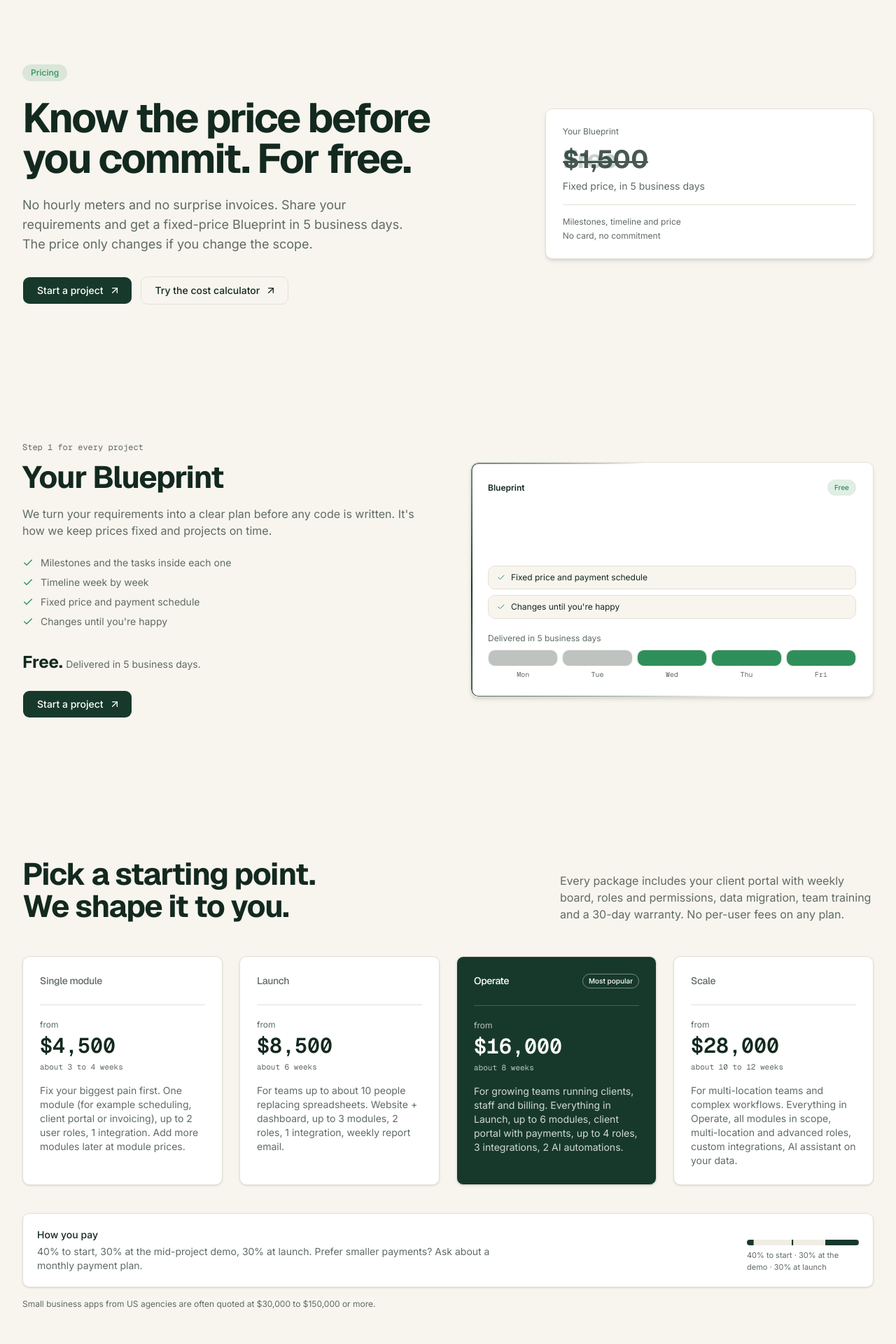
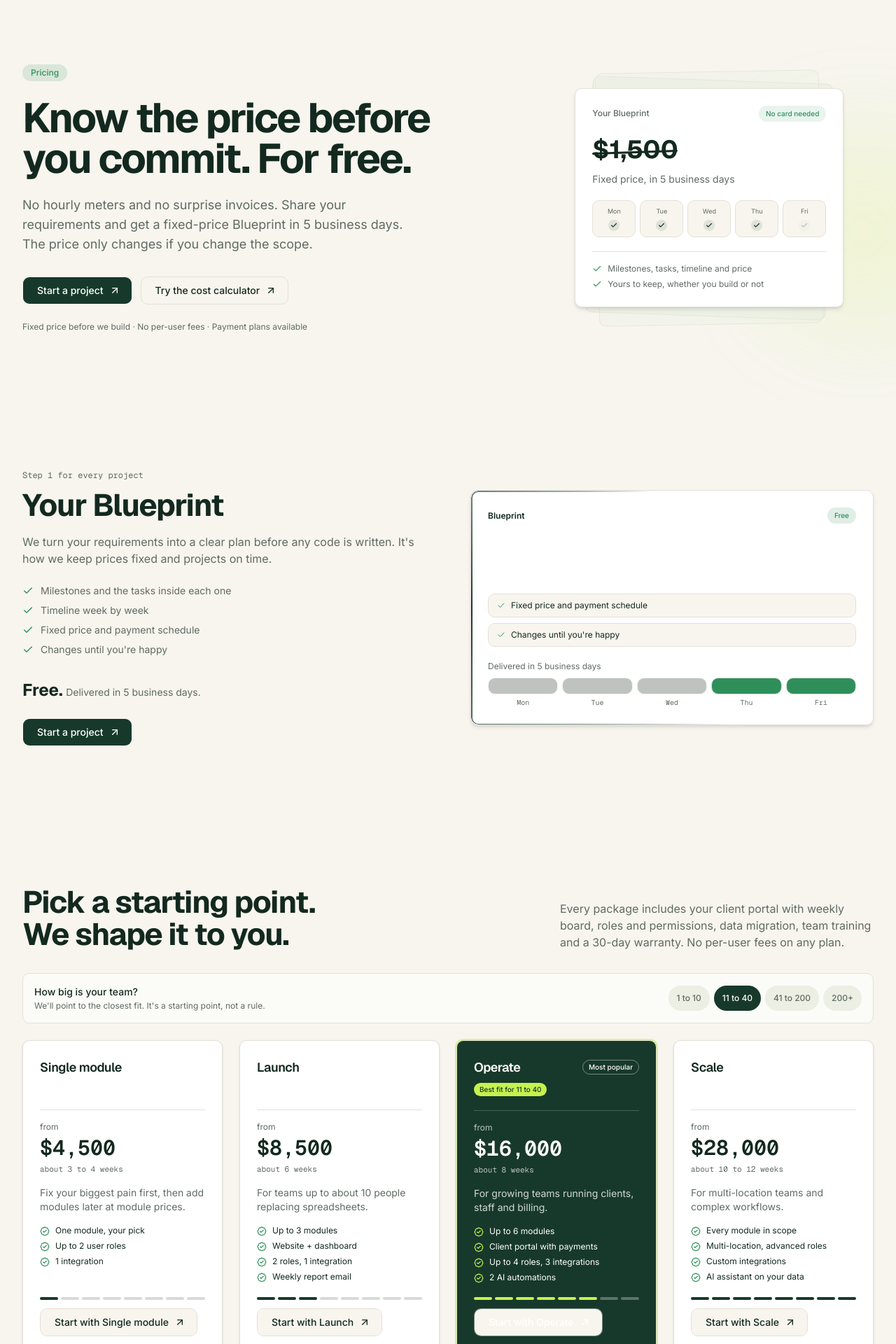
Before and after one commit to skalaminbd/elevosia, a Next.js app: page /pricing in a window 1280 px wide. Shown: the part 80-2000 px from the top of the page at 70% size. Built offline with nearby package versions, Linux system fonts and the light colour scheme.

Commit message:
Upgrade the pricing page
Layered Blueprint ticket with a live 5-day fill, a team-size selector that
recommends a package, feature lists and module meters per plan, an
in-every-package strip, care-plan hours meters and instant prices.

Co-Authored-By: Claude Sonnet 5.5 <noreply@anthropic.com>

```diff
--- a/components/pricing/ExtrasSection.tsx
+++ b/components/pricing/ExtrasSection.tsx
@@ -1,16 +1,19 @@
 "use client";
 
 import Link from "next/link";
-import { ArrowUpRight } from "lucide-react";
+import { ArrowUpRight, Layers, Plug, SearchCheck, Sparkles } from "lucide-react";
 import { addOns, websiteBand } from "@/content/pricing-page";
 import { Section } from "@/components/shared/Section";
-import { NumberTicker } from "@/components/ui/number-ticker";
-import { useReducedMotion } from "@/hooks/use-reduced-motion";
+
+const ICONS = {
+  "Extra module": Layers,
+  "AI automation": Sparkles,
+  Integration: Plug,
+  "AI audit": SearchCheck,
+} as Record<string, typeof Layers>;
 
 /** Add-ons and the small "need a website first" band. */
 export function ExtrasSection() {
-  const reduceMotion = useReducedMotion();
-
   return (
     <Section id="add-ons" className="scroll-mt-24">
       <div className="flex flex-wrap items-end justify-between gap-6">
@@ -23,22 +26,22 @@ export function ExtrasSection() {
       </div>
 
       <ul className="mt-10 grid gap-4 sm:grid-cols-2 lg:grid-cols-4 lg:gap-6">
-        {addOns.items.map((item) => (
+        {addOns.items.map((item) => {
+          const Icon = ICONS[item.name] ?? Layers;
+          return (
           <li
             key={item.name}
             className="rounded-lg border border-border bg-card p-5 shadow-sm"
           >
-            <p className="text-sm font-medium text-foreground">{item.name}</p>
+            <span className="flex size-8 items-center justify-center rounded-md bg-primary/10 text-primary">
+              <Icon className="size-3.5" aria-hidden="true" />
+            </span>
+            <p className="mt-3 text-sm font-medium text-foreground">{item.name}</p>
             <p className="mt-4 border-t border-border pt-4 font-mono text-xl font-semibold text-foreground">
               <span className="text-xs font-normal text-muted-foreground">
                 from{" "}
               </span>
-              $
-              {reduceMotion ? (
-                item.price.toLocaleString("en-US")
-              ) : (
-                <NumberTicker value={item.price} />
-              )}
+              ${item.price.toLocaleString("en-US")}
             </p>
             {"note" in item && item.note ? (
               <p className="mt-1 text-[11px] text-muted-foreground">
@@ -46,7 +49,8 @@ export function ExtrasSection() {
               </p>
             ) : null}
           </li>
-        ))}
+          );
+        })}
       </ul>
 
       <div className="mt-8 flex flex-wrap items-center justify-between gap-4 rounded-lg border border-border bg-card p-5 shadow-sm">
--- a/components/pricing/PackagesSection.tsx
+++ b/components/pricing/PackagesSection.tsx
@@ -1,17 +1,41 @@
 "use client";
 
+import { useState } from "react";
+import {
+  BadgeCheck,
+  Database,
+  GraduationCap,
+  KeyRound,
+  LayoutDashboard,
+  ShieldCheck,
+  Wrench,
+} from "lucide-react";
 import { packages } from "@/content/pricing-page";
+import { ButtonLink } from "@/components/shared/ButtonLink";
 import { Section } from "@/components/shared/Section";
-import { NumberTicker } from "@/components/ui/number-ticker";
 import { useInViewLoop } from "@/hooks/use-in-view-loop";
 import { useReducedMotion } from "@/hooks/use-reduced-motion";
 import { cn } from "@/lib/utils";
 
-/** Step 2: the four build packages, shaped to the workflow. */
+const ICONS: Record<string, typeof LayoutDashboard> = {
+  portal: LayoutDashboard,
+  roles: KeyRound,
+  migration: Database,
+  training: GraduationCap,
+  warranty: Wrench,
+  ownership: ShieldCheck,
+};
+
+/**
+ * Step 2: the four build packages. Picking a team size points to the closest
+ * fit, which gets a ring and a badge; the payment bar fills on a loop.
+ */
 export function PackagesSection() {
   const reduceMotion = useReducedMotion();
   const { ref, inView } = useInViewLoop<HTMLDivElement>({ threshold: 0.15 });
   const alive = inView && !reduceMotion;
+  const [team, setTeam] = useState(packages.teamFit[1].id);
+  const recommended = packages.teamFit.find((item) => item.id === team)?.plan;
 
   return (
     <Section id="packages" className="scroll-mt-24">
@@ -24,28 +48,52 @@ export function PackagesSection() {
         </p>
       </div>
 
-      <div className="mt-12 grid gap-4 sm:grid-cols-2 lg:grid-cols-4 lg:gap-6">
-        {packages.plans.map((plan) => (
+      <div className="mt-8 flex flex-col gap-3 rounded-lg border border-border bg-card/60 p-4 sm:flex-row sm:items-center sm:justify-between">
+        <div>
+          <p className="text-sm font-medium">{packages.teamFitLabel}</p>
+          <p className="mt-0.5 text-xs text-muted-foreground">
+            {packages.teamFitHint}
+          </p>
+        </div>
+        <div className="flex flex-wrap gap-1.5">
+          {packages.teamFit.map((option) => (
+            <button
+              key={option.id}
+              type="button"
+              onClick={() => setTeam(option.id)}
+              aria-pressed={team === option.id}
+              className={cn(
+                "min-h-9 rounded-full px-3 text-xs font-medium transition-colors",
+                team === option.id
+                  ? "bg-primary text-primary-foreground"
+                  : "bg-secondary text-muted-foreground hover:text-foreground",
+              )}
+            >
+              {option.label}
+            </button>
+          ))}
+        </div>
+      </div>
+
+      <div className="mt-6 grid gap-4 sm:grid-cols-2 lg:grid-cols-4 lg:gap-6">
+        {packages.plans.map((plan) => {
+          const isRecommended = plan.id === recommended;
+          return (
             <div
               key={plan.id}
               className={cn(
-              "flex flex-col rounded-lg border p-6 shadow-sm",
+                "flex flex-col rounded-lg border p-6 shadow-sm transition-shadow",
                 plan.popular
                   ? "border-border bg-primary text-primary-foreground dark:bg-secondary dark:text-foreground"
                   : "border-border bg-card",
+                isRecommended &&
+                  (plan.popular
+                    ? "ring-2 ring-highlight/60"
+                    : "ring-2 ring-primary/35"),
               )}
             >
-            <div className="flex items-center justify-between gap-2">
-              <h3
-                className={cn(
-                  "text-sm font-medium",
-                  plan.popular
-                    ? "text-primary-foreground dark:text-foreground"
-                    : "text-muted-foreground",
-                )}
-              >
-                {plan.name}
-              </h3>
+              <div className="flex min-h-6 items-center justify-between gap-2">
+                <h3 className="text-lg font-semibold">{plan.name}</h3>
                 {plan.popular ? (
                   <span className="shrink-0 rounded-full border border-primary-foreground/40 px-2 py-0.5 text-[10px] font-medium dark:border-foreground/40">
                     Most popular
@@ -53,9 +101,24 @@ export function PackagesSection() {
                 ) : null}
               </div>
 
+              {isRecommended ? (
                 <p
                   className={cn(
-                "mt-6 border-t pt-5 text-xs",
+                    "mt-2 inline-flex w-fit rounded-full px-2 py-0.5 text-[10px] font-medium",
+                    plan.popular
+                      ? "bg-highlight text-highlight-foreground"
+                      : "bg-success/10 text-success",
+                  )}
+                >
+                  Best fit for {packages.teamFit.find((item) => item.id === team)?.label}
+                </p>
+              ) : (
+                <span className="mt-2 block h-[18px]" aria-hidden="true" />
+              )}
+
+              <p
+                className={cn(
+                  "mt-5 border-t pt-4 text-xs",
                   plan.popular
                     ? "border-primary-foreground/20 text-primary-foreground/70 dark:border-border dark:text-foreground/70"
                     : "border-border text-muted-foreground",
@@ -63,13 +126,8 @@ export function PackagesSection() {
               >
                 from
               </p>
-            <p className="mt-1 font-mono text-3xl font-semibold">
-              $
-              {reduceMotion ? (
-                plan.price.toLocaleString("en-US")
-              ) : (
-                <NumberTicker value={plan.price} />
-              )}
+              <p className="mt-1 font-mono text-3xl font-semibold tabular-nums">
+                ${plan.price.toLocaleString("en-US")}
               </p>
               <p
                 className={cn(
@@ -81,6 +139,7 @@ export function PackagesSection() {
               >
                 {plan.timeline}
               </p>
+
               <p
                 className={cn(
                   "mt-4 text-sm",
@@ -91,8 +150,63 @@ export function PackagesSection() {
               >
                 {plan.body}
               </p>
+
+              <ul className="mt-4 space-y-1.5">
+                {plan.features.map((feature) => (
+                  <li key={feature} className="flex items-start gap-2 text-xs">
+                    <BadgeCheck
+                      className={cn(
+                        "mt-0.5 size-3.5 shrink-0",
+                        plan.popular
+                          ? "text-highlight"
+                          : "text-success",
+                      )}
+                      aria-hidden="true"
+                    />
+                    {feature}
+                  </li>
+                ))}
+              </ul>
+
+              <div className="mt-auto pt-5">
+                <div
+                  className={cn(
+                    "mb-3 flex gap-1",
+                    plan.popular
+                      ? "text-primary-foreground/30 dark:text-foreground/30"
+                      : "text-muted-foreground/25",
+                  )}
+                  aria-hidden="true"
+                >
+                  {Array.from({ length: 8 }, (_, index) => (
+                    <span
+                      key={index}
+                      className={cn(
+                        "h-1 flex-1 rounded-full",
+                        index < plan.modules
+                          ? plan.popular
+                            ? "bg-highlight"
+                            : "bg-primary"
+                          : "bg-current",
+                      )}
+                    />
+                  ))}
                 </div>
-        ))}
+                <ButtonLink
+                  href="/start"
+                  variant="outline"
+                  className={
+                    plan.popular
+                      ? "border-primary-foreground/40 text-primary-foreground hover:bg-primary-foreground/10 dark:border-foreground/40 dark:text-foreground dark:hover:bg-foreground/10"
+                      : undefined
+                  }
+                >
+                  Start with {plan.name}
+                </ButtonLink>
+              </div>
+            </div>
+          );
+        })}
       </div>
 
       <div className="mt-10 flex flex-wrap items-end justify-between gap-6 rounded-lg border border-border bg-card p-5 shadow-sm">
@@ -126,6 +240,26 @@ export function PackagesSection() {
         </div>
       </div>
 
+      <div className="mt-4 rounded-lg border border-border bg-card p-6">
+        <h3 className="text-sm font-semibold">{packages.everyPackage.title}</h3>
+        <div className="mt-4 grid gap-4 sm:grid-cols-2 lg:grid-cols-3">
+          {packages.everyPackage.items.map((item) => {
+            const Icon = ICONS[item.id];
+            return (
+              <div key={item.id} className="flex items-start gap-3">
+                <span className="flex size-8 shrink-0 items-center justify-center rounded-md bg-primary/10 text-primary">
+                  <Icon className="size-3.5" aria-hidden="true" />
+                </span>
+                <div>
+                  <p className="text-sm font-medium">{item.title}</p>
+                  <p className="text-xs text-muted-foreground">{item.body}</p>
+                </div>
+              </div>
+            );
+          })}
+        </div>
+      </div>
+
       <p className="mt-4 text-xs text-muted-foreground">{packages.context}</p>
     </Section>
   );
--- a/components/pricing/PricingHero.tsx
+++ b/components/pricing/PricingHero.tsx
@@ -1,6 +1,8 @@
 "use client";
 
 import { useEffect, useState } from "react";
+import { motion } from "motion/react";
+import { Check } from "lucide-react";
 import { pricingHero } from "@/content/pricing-page";
 import { ButtonLink } from "@/components/shared/ButtonLink";
 import { Eyebrow } from "@/components/shared/Eyebrow";
@@ -8,39 +10,62 @@ import { useInViewLoop } from "@/hooks/use-in-view-loop";
 import { useReducedMotion } from "@/hooks/use-reduced-motion";
 import { cn } from "@/lib/utils";
 
-function PriceTag({ alive }: { alive: boolean }) {
+const DAYS = ["Mon", "Tue", "Wed", "Thu", "Fri"];
+
+function BlueprintTicket({ alive }: { alive: boolean }) {
   const [free, setFree] = useState(false);
 
   useEffect(() => {
     if (!alive) return;
-    const timer = window.setInterval(() => setFree((value) => !value), 3200);
-    return () => window.clearInterval(timer);
+    const first = window.setTimeout(() => setFree(true), 1200);
+    const timer = window.setInterval(() => setFree((value) => !value), 3400);
+    return () => {
+      window.clearTimeout(first);
+      window.clearInterval(timer);
+    };
   }, [alive]);
 
   return (
-    <div className="rounded-xl border border-border bg-card p-6 shadow-md">
-      <p className="text-xs text-muted-foreground">Your Blueprint</p>
+    <div className="relative mx-auto w-full max-w-sm">
+      <div
+        aria-hidden="true"
+        className="absolute inset-x-5 -top-3 -bottom-3 rotate-2 rounded-xl border border-border bg-secondary/70"
+      />
+      <div
+        aria-hidden="true"
+        className="absolute inset-x-8 -top-6 -bottom-6 -rotate-1 rounded-xl border border-border/70 bg-secondary/40"
+      />
 
-      <div className="relative mt-2 h-12">
+      <div className="relative rounded-xl border border-border bg-card p-6 shadow-md">
+        <div className="flex items-center justify-between">
+          <p className="text-xs font-medium text-muted-foreground">
+            Your Blueprint
+          </p>
+          <span className="rounded-full bg-success/10 px-2.5 py-1 text-[10px] font-medium text-success">
+            No card needed
+          </span>
+        </div>
+
+        <div className="relative mt-3 h-14 overflow-hidden">
           <span
             className={cn(
-            "absolute inset-0 flex items-center font-heading text-4xl font-bold text-foreground transition-opacity duration-300",
-            free ? "opacity-0" : "opacity-100",
+              "absolute inset-0 flex items-center font-heading text-4xl font-bold text-foreground transition-all duration-300",
+              free ? "-translate-y-2 opacity-0" : "translate-y-0 opacity-100",
             )}
           >
             <span className="relative">
               {pricingHero.struck}
               <span
                 aria-hidden="true"
-              className="absolute top-[54%] left-0 h-[3px] w-full rounded-full bg-foreground"
+                className="absolute top-[54%] left-0 h-[3px] w-full -rotate-2 rounded-full bg-foreground"
               />
             </span>
           </span>
 
           <span
             className={cn(
-            "absolute inset-0 flex items-center font-heading text-4xl font-bold text-primary transition-opacity duration-300",
-            free ? "opacity-100" : "opacity-0",
+              "absolute inset-0 flex items-center font-heading text-5xl font-bold text-primary transition-all duration-300",
+              free ? "translate-y-0 opacity-100" : "translate-y-2 opacity-0",
             )}
           >
             {pricingHero.free}
@@ -51,10 +76,43 @@ function PriceTag({ alive }: { alive: boolean }) {
           Fixed price, in 5 business days
         </p>
 
-      <ul className="mt-4 border-t border-border pt-4 text-xs text-muted-foreground">
-        <li>Milestones, timeline and price</li>
-        <li className="mt-1">No card, no commitment</li>
-      </ul>
+        <div className="mt-5 flex gap-1.5">
+          {DAYS.map((day, index) => (
+            <div
+              key={day}
+              className="flex-1 rounded-md border border-border bg-background px-1 py-2 text-center"
+            >
+              <p className="text-[9px] text-muted-foreground">{day}</p>
+              <motion.span
+                className="mx-auto mt-1.5 flex size-4 items-center justify-center rounded-full bg-primary/10 text-primary"
+                animate={
+                  alive
+                    ? { opacity: [0.25, 0.25, 1, 1, 0.25] }
+                    : { opacity: 1 }
+                }
+                transition={{
+                  duration: 4.2,
+                  times: [0, index * 0.13 + 0.08, index * 0.13 + 0.2, 0.9, 1],
+                  repeat: Infinity,
+                }}
+              >
+                <Check className="size-2.5" strokeWidth={3} aria-hidden="true" />
+              </motion.span>
+            </div>
+          ))}
+        </div>
+
+        <div className="mt-5 space-y-1.5 border-t border-border pt-4 text-xs text-muted-foreground">
+          <p className="flex items-center gap-2">
+            <Check className="size-3.5 text-success" aria-hidden="true" />
+            Milestones, tasks, timeline and price
+          </p>
+          <p className="flex items-center gap-2">
+            <Check className="size-3.5 text-success" aria-hidden="true" />
+            Yours to keep, whether you build or not
+          </p>
+        </div>
+      </div>
     </div>
   );
 }
@@ -65,8 +123,10 @@ export function PricingHero() {
   const alive = inView && !reduceMotion;
 
   return (
-    <section className="relative">
-      <div className="mx-auto w-full max-w-7xl px-4 pt-16 pb-16 sm:px-6 md:pt-20 md:pb-20 lg:px-8 lg:pt-24 lg:pb-24">
+    <section className="relative overflow-hidden">
+      <div className="absolute top-1/3 -right-24 hidden size-72 rounded-full bg-highlight/15 blur-3xl lg:block" />
+
+      <div className="relative mx-auto w-full max-w-7xl px-4 pt-16 pb-16 sm:px-6 md:pt-20 md:pb-20 lg:px-8 lg:pt-24 lg:pb-24">
         <div className="grid gap-12 lg:grid-cols-12 lg:items-center lg:gap-16">
           <div className="lg:col-span-7">
             <Eyebrow>{pricingHero.eyebrow}</Eyebrow>
@@ -84,10 +144,14 @@ export function PricingHero() {
                 {pricingHero.secondary.label}
               </ButtonLink>
             </div>
+            <p className="mt-6 text-xs text-muted-foreground">
+              Fixed price before we build · No per-user fees · Payment plans
+              available
+            </p>
           </div>
 
           <div ref={ref} className="lg:col-span-5">
-            <PriceTag alive={alive} />
+            <BlueprintTicket alive={alive} />
           </div>
         </div>
       </div>
--- a/content/pricing-page.ts
+++ b/content/pricing-page.ts
@@ -45,7 +45,9 @@ export const packages = {
       name: "Single module",
       price: 4500,
       timeline: "about 3 to 4 weeks",
-      body: "Fix your biggest pain first. One module (for example scheduling, client portal or invoicing), up to 2 user roles, 1 integration. Add more modules later at module prices.",
+      body: "Fix your biggest pain first, then add modules later at module prices.",
+      features: ["One module, your pick", "Up to 2 user roles", "1 integration"],
+      modules: 1,
       popular: false,
     },
     {
@@ -53,7 +55,14 @@ export const packages = {
       name: "Launch",
       price: 8500,
       timeline: "about 6 weeks",
-      body: "For teams up to about 10 people replacing spreadsheets. Website + dashboard, up to 3 modules, 2 roles, 1 integration, weekly report email.",
+      body: "For teams up to about 10 people replacing spreadsheets.",
+      features: [
+        "Up to 3 modules",
+        "Website + dashboard",
+        "2 roles, 1 integration",
+        "Weekly report email",
+      ],
+      modules: 3,
       popular: false,
     },
     {
@@ -61,7 +70,14 @@ export const packages = {
       name: "Operate",
       price: 16000,
       timeline: "about 8 weeks",
-      body: "For growing teams running clients, staff and billing. Everything in Launch, up to 6 modules, client portal with payments, up to 4 roles, 3 integrations, 2 AI automations.",
+      body: "For growing teams running clients, staff and billing.",
+      features: [
+        "Up to 6 modules",
+        "Client portal with payments",
+        "Up to 4 roles, 3 integrations",
+        "2 AI automations",
+      ],
+      modules: 6,
       popular: true,
     },
     {
@@ -69,10 +85,36 @@ export const packages = {
       name: "Scale",
       price: 28000,
       timeline: "about 10 to 12 weeks",
-      body: "For multi-location teams and complex workflows. Everything in Operate, all modules in scope, multi-location and advanced roles, custom integrations, AI assistant on your data.",
+      body: "For multi-location teams and complex workflows.",
+      features: [
+        "Every module in scope",
+        "Multi-location, advanced roles",
+        "Custom integrations",
+        "AI assistant on your data",
+      ],
+      modules: 8,
       popular: false,
     },
   ],
+  teamFit: [
+    { id: "1-10", label: "1 to 10", plan: "launch" },
+    { id: "11-40", label: "11 to 40", plan: "operate" },
+    { id: "41-200", label: "41 to 200", plan: "scale" },
+    { id: "200+", label: "200+", plan: "scale" },
+  ],
+  teamFitLabel: "How big is your team?",
+  teamFitHint: "We'll point to the closest fit. It's a starting point, not a rule.",
+  everyPackage: {
+    title: "In every package",
+    items: [
+      { id: "portal", title: "Client portal", body: "weekly board, approvals, invoices" },
+      { id: "roles", title: "Roles and permissions", body: "who sees what, by default" },
+      { id: "migration", title: "Data migration", body: "from spreadsheets and old tools" },
+      { id: "training", title: "Team training", body: "on a real week of your work" },
+      { id: "warranty", title: "30-day warranty", body: "bugs fixed, no charge" },
+      { id: "ownership", title: "You own it", body: "code and data, written in the contract" },
+    ],
+  },
   paymentTitle: "How you pay",
   payment: "40% to start, 30% at the mid-project demo, 30% at launch. Prefer smaller payments? Ask about a monthly payment plan.",
   segments: [
@@ -93,6 +135,7 @@ export const carePlans = {
       id: "essential",
       name: "Essential",
       price: 299,
+      hours: 2,
       features: [
         "monitoring and daily backups",
         "security updates",
@@ -106,6 +149,7 @@ export const carePlans = {
       id: "growth",
       name: "Growth",
       price: 699,
+      hours: 6,
       features: [
         "everything in Essential",
         "6 hours of changes and new features",
@@ -119,6 +163,7 @@ export const carePlans = {
       id: "partner",
       name: "Partner",
       price: 1500,
+      hours: 20,
       features: [
         "everything in Growth",
         "20 hours of development",
```
Also changed, not shown: components/pricing/CarePlansSection.tsx (+17 -7 lines). Lines whose indentation alone changed are shown as unchanged.
